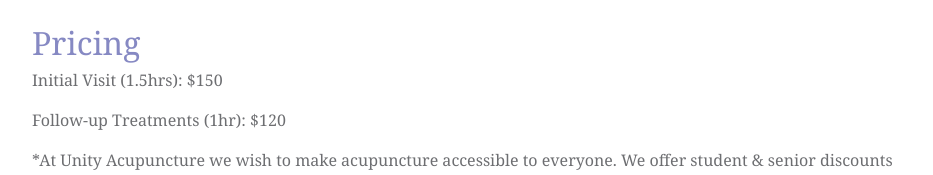
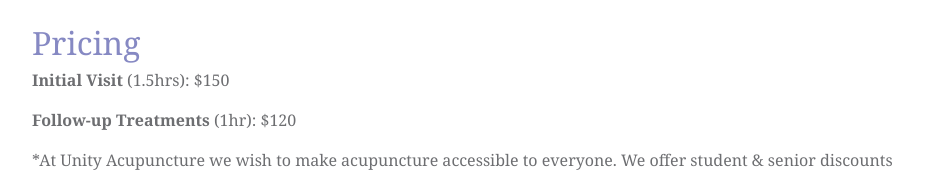
Before and after one commit to jrohland/unityacupuncture, a plain HTML site: page services.html in a window 1280 px wide. Shown: the part 2261-2436 px from the top of the page, without its empty margins (293-1226 px from the left). Drawn offline with Linux system fonts and the light colour scheme.

Commit message:
Pricing Bolded

```diff
--- a/services.html
+++ b/services.html
@@ -134,9 +134,9 @@
 
           <h2><a name="pricing"></a>Pricing</h2>
 
-          <p>Initial Visit (1.5hrs): $150</p>
+          <p><strong>Initial Visit</strong> (1.5hrs): $150</p>
 
-          <p>Follow-up Treatments (1hr): $120</p>
+          <p><strong>Follow-up Treatments</strong> (1hr): $120</p>
 
           <p>*At Unity Acupuncture we wish to make acupuncture accessible to everyone. We offer student &amp; senior discounts and special packages. We will work with you on a payment plan that is right for you. Please contact us for more information.</p>
 
```
